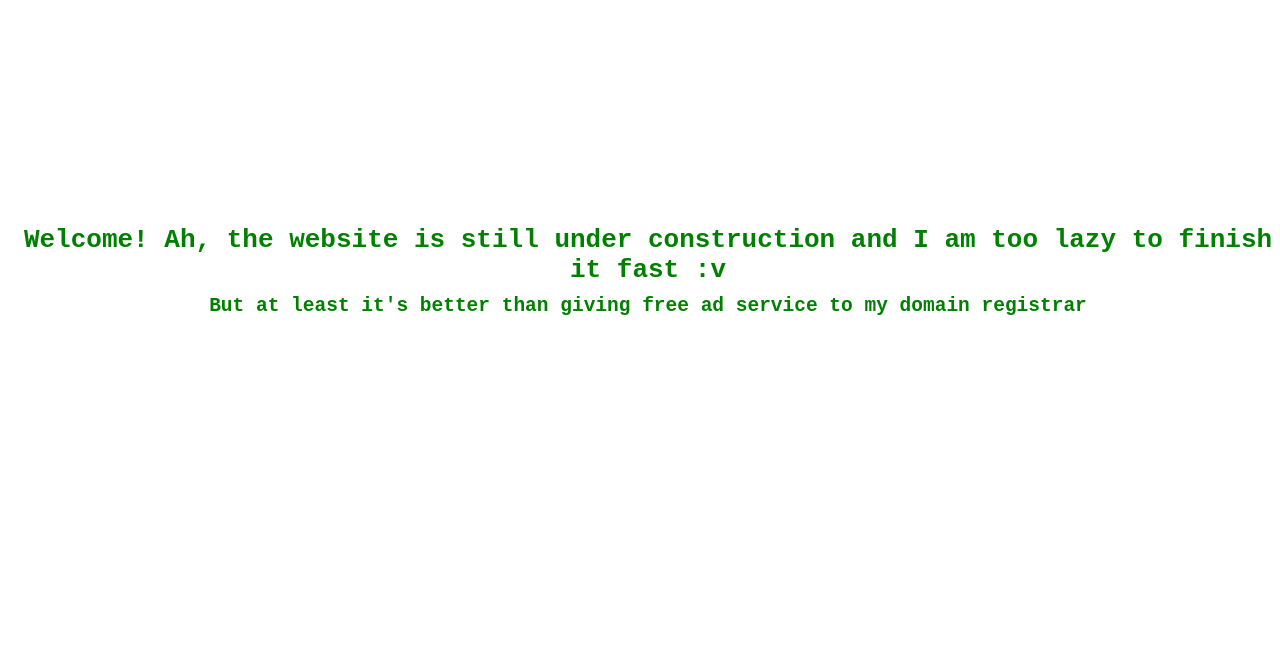
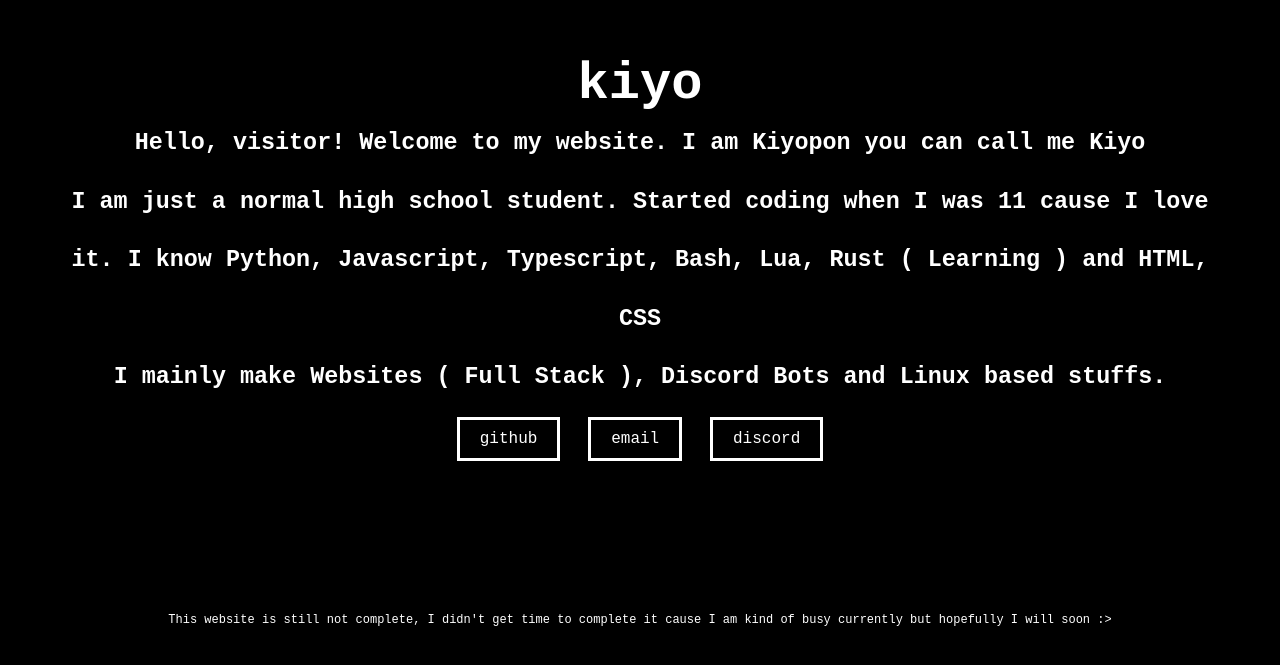
Before and after one commit to kiyoopoon/kiyo.codes, a plain HTML site: page index.html in a window 1280 px wide. Shown: the part 137-802 px from the top of the page. Drawn offline with Linux system fonts and the light colour scheme.

Commit message:
new update, basic website

```diff
--- a/index.html
+++ b/index.html
@@ -1,37 +1,55 @@
-<!DOCTYPE html>
+<!doctype html>
 <html lang="en">
-  <head>
-    <meta charset="UTF-8">
-    <meta name="viewport" content="width=device-width, initial-scale=1.0">
-    <meta http-equiv="X-UA-Compatible" content="ie=edge">
-    <title>Kiyopon</title>
 
-    <style>
-      * {
-        font-family: monospace;
-        color: green;
-      }
-      main {
-        height: 100vh;
-        width: 100vw;
-        display: flex;
-        align-items: center;
-        justify-content: center;
-        flex-flow: column;
-        text-align: center;
-      }
-      h1, h2 {
-        margin: 0;
-      }
-      h2 {
-        margin-top: 10px;
-      }
-    </style>
-  </head>
-  <body>
-    <main>
-        <h1>Welcome! Ah, the website is still under construction and I am too lazy to finish it fast :v</h1>
-        <h2>But at least it's better than giving free ad service to my domain registrar</h2>
-    </main>
-  </body>
+<head>
+    <meta charset="UTF-8" />
+    <meta name="viewport" content="width=device-width, initial-scale=1.0" />
+    <title>kiyopon</title>
+
+    <link rel="stylesheet" href="styles.css" />
+</head>
+
+<body>
+    <div class="main">
+        <h1>kiyo</h1>
+        <h2>
+            Hello, visitor! Welcome to my website. I am Kiyopon you can call me Kiyo
+        </h2>
+        <h2>
+            I am just a normal high school student. Started coding when I was 11
+            cause I love it. I know Python, Javascript, Typescript, Bash, Lua, Rust
+            ( Learning ) and HTML, CSS
+        </h2>
+        <h2>
+            I mainly make Websites ( Full Stack ), Discord Bots and Linux based
+            stuffs.
+        </h2>
+
+        <div class="button-box">
+            <button>
+                <a href="https://www.github.com/kiyoopoon" target="_blank">github</a>
+            </button>
+
+            <button>
+                <a href="mailto:kiyo@kiyo.codes" target="_blank">email</a>
+            </button>
+
+            <button>
+                <a href="https://discord.com/users/1014901022042357932" target="_blank">discord</a>
+            </button>
+        </div>
+    </div>
+
+    <footer>
+        <p>
+            This website is still not complete, I didn't get time to complete it
+            cause I am kind of busy currently but hopefully I will soon :>
+        </p>
+    </footer>
+
+    <script <source src="scripts.js">
+
+    </script>
+</body>
+
 </html>
--- /dev/null
+++ b/scripts.js
@@ -0,0 +1,44 @@
+const targetWord = "kiyo";
+const h1Element = document.querySelector("h1");
+
+function animateText() {
+  let currentWord = "";
+  let index = 0;
+
+  function loopLetters() {
+    if (index < targetWord.length) {
+      let currentLetter = targetWord[index];
+      let letter = currentLetter.toUpperCase() === currentLetter ? "A" : "a";
+
+      let letterInterval = setInterval(() => {
+        h1Element.textContent = currentWord + letter;
+
+        // Check if the current letter matches the target letter
+        if (letter === currentLetter) {
+          clearInterval(letterInterval);
+          currentWord += letter;
+          index++;
+          loopLetters(); // Move to the next letter
+        } else {
+          // Increment through the alphabet
+          letter = String.fromCharCode(letter.charCodeAt(0) + 1);
+          if (letter === "[") letter = "a"; // Loop to lowercase after 'Z'
+          if (letter === "{") letter = "A"; // Loop to uppercase after 'z'
+        }
+      }, 10); // Speed of letter changes
+    } else {
+      setTimeout(resetAnimation, 120000); // 2-minute delay
+    }
+  }
+
+  loopLetters();
+}
+
+function resetAnimation() {
+  h1Element.textContent = "";
+  setTimeout(animateText, 1000); // Small delay before restarting animation
+}
+
+window.onload = () => {
+  setTimeout(animateText, 1000); // Start the animation 1 second after page loads
+};
--- /dev/null
+++ b/styles.css
@@ -0,0 +1,70 @@
+* {
+    margin: 0;
+    padding: 0;
+    font-family: monospace;
+    box-sizing: border-box;
+    background: #000;
+}
+
+.main {
+    background: #000000;
+    color: #ffffff;
+    min-height: 100vh;
+    display: flex;
+    align-items: center;
+    justify-content: center;
+    flex-direction: column;
+    text-align: center;
+    padding: 50px;
+    line-height: 4.5rem;
+    opacity: 0;
+    transform: translateY(50px);
+    animation: slideUp 1s ease-out forwards;
+}
+
+.main h1 {
+    font-size: 400%;
+}
+
+.main h2 {
+    font-size: 180%;
+}
+
+a {
+    text-decoration: none;
+    color: #fff;
+    font-size: 16px;
+}
+
+button {
+    padding: 10px 20px;
+    border: 3px solid #fff;
+    background: #000;
+    box-shadow: 0px 0px 0px #fff;
+    margin: 10px;
+    cursor: pointer;
+    transition: 0.2s box-shadow;
+}
+
+button:hover {
+    box-shadow: 2px 2px 0px #fff;
+}
+
+footer {
+    background: #000;
+    text-align: center;
+    color: #fff;
+    margin: -50px 0px;
+    animation: slideUp 1s ease-out forwards;
+}
+
+footer p {
+    font-size: 12px;
+}
+
+@keyframes slideUp {
+    to {
+        opacity: 1;
+        transform: translateY(0);
+    }
+}
```
